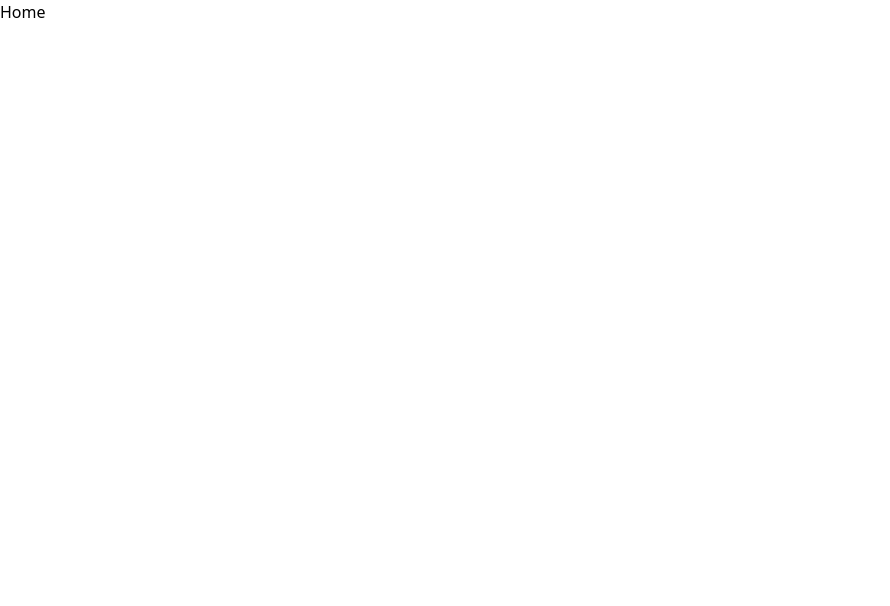
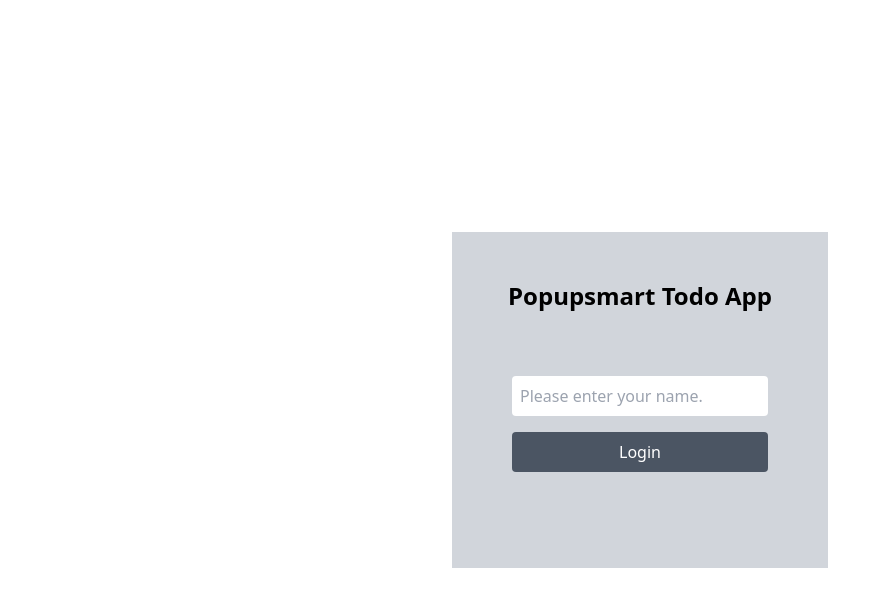
Before and after one commit to cembicakci/popupsmart-practicum-case, a React (Create React App) app: page / in a window 1280 px wide. Shown: the top 606 px of the page, without its empty margins (0-890 px from the left). Built offline with nearby package versions, Linux system fonts and the light colour scheme.

Commit message:
updated login page

```diff
--- a/src/App.js
+++ b/src/App.js
@@ -1,13 +1,20 @@
+import { useContext } from "react";
 import { BrowserRouter as Router, Route, Routes } from "react-router-dom";
 import Home from './pages/Home';
 import Login from './pages/Login';
 
+import AuthContext from "./pages/context/AuthContext";
+
 function App() {
+
+  const { name } = useContext(AuthContext)
+
   return (
     <Router>
       <Routes>
-        <Route path="/" element={<Home />} />
+        <Route path="/" element={name ? <Home /> : <Login />} />
         <Route path="/login" element={<Login />} />
+        <Route path="*" element={<Login />} />
       </Routes>
     </Router>
   );
--- a/src/pages/Login.js
+++ b/src/pages/Login.js
@@ -5,12 +5,14 @@
 function Login() {
 
     const navigate = useNavigate();
+    const [user, setUser] = useState("");
+    const { setName } = useContext(AuthContext);
     const { name } = useContext(AuthContext);
-    const { setName } = useContext(AuthContext);
 
     function handleSumbit(e) {
         e.preventDefault();
 
+        setName(user)
         if (name) {
             localStorage.setItem("name", name);
             navigate('/')
@@ -22,7 +24,7 @@
             <div className='bg-gray-300 flex flex-col items-center mx-auto px-14 py-8'>
                 <h1 className='font-bold mt-4 text-2xl'>Popupsmart Todo App</h1>
                 <form className='my-16 w-64 d-flex items-center flex-col justify-center' onSubmit={handleSumbit}>
-                    <input type='text' placeholder='Please enter your name.' className='p-2 rounded w-full outline-none' value={name} onChange={(e) => setName(e.target.value)} />
+                    <input type='text' placeholder='Please enter your name.' className='p-2 rounded w-full outline-none' value={user} onChange={(e) => setUser(e.target.value)} />
                     <button className='px-8 py-2 mt-4 inline-block bg-gray-600 text-white rounded w-full hover:bg-gray-800 hover:transition-all'>Login</button>
                 </form>
             </div>
```
